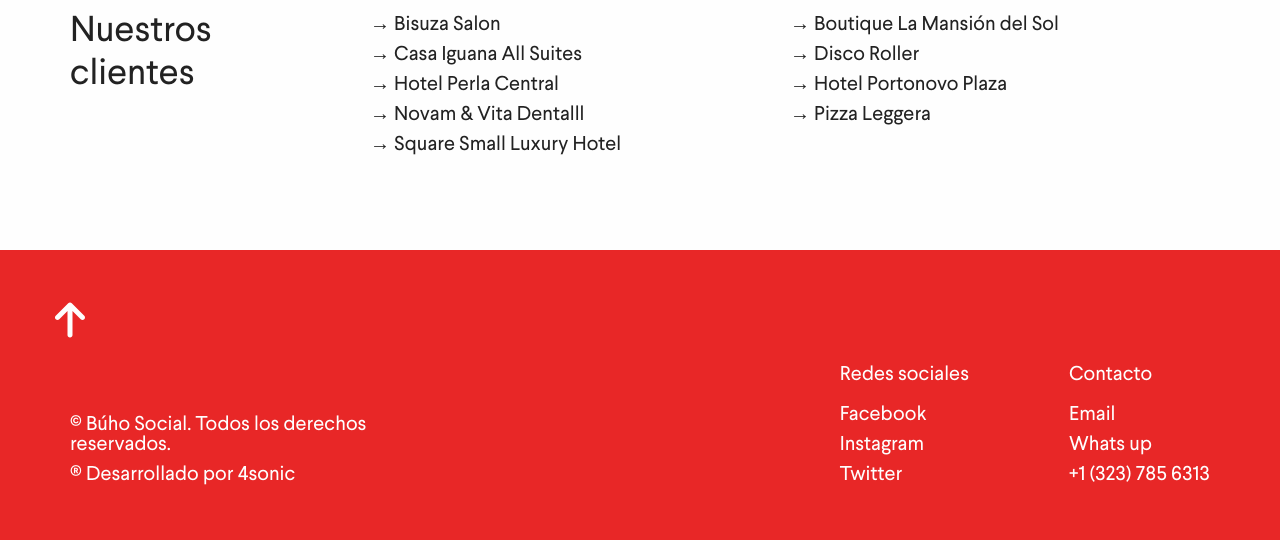
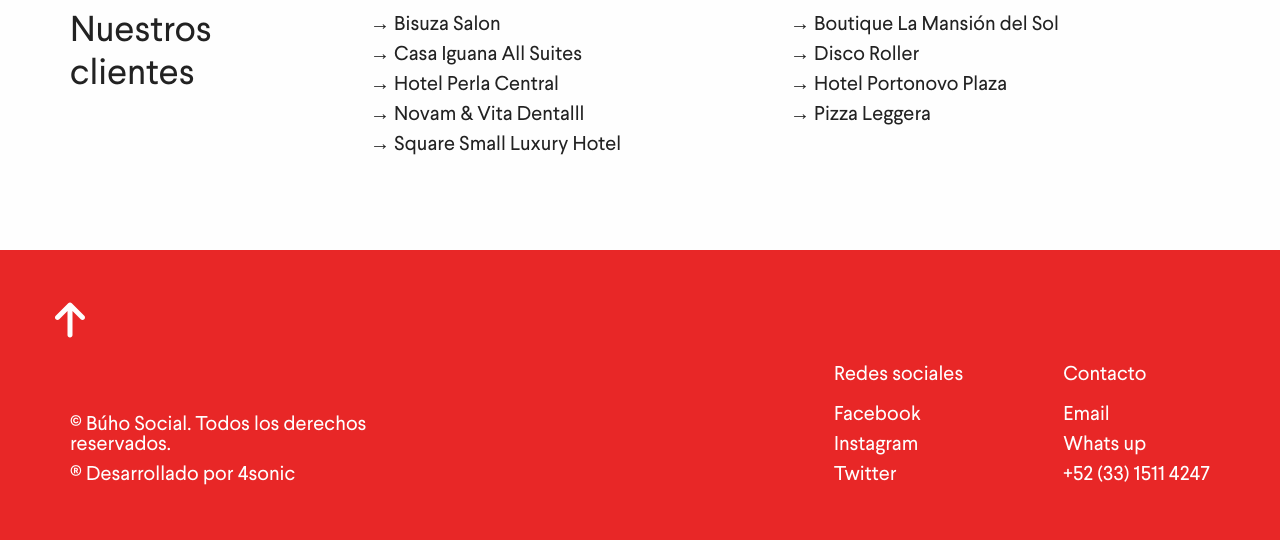
Before and after one commit to 4sonic/buho-social, a Jekyll site: the page built from clients.md, in a window 1280 px wide. Shown: the part 1070-1610 px from the top of the page. Built offline with Jekyll 4.4.1, drawn with Linux system fonts in a browser that asks for light colours; a script that is not in the unit is left out.

Commit message:
Update footer.html

```diff
--- a/_includes/footer.html
+++ b/_includes/footer.html
@@ -42,7 +42,7 @@
             <li class="menu-text h5">Contacto</a></li>
             <a href="mailto:{{site.email}}">Email</a>
             <a href="https://api.whatsapp.com/send?phone=5213315114247">Whats up</a>
-            <li><a href="tel:+13237856313">+1 (323) 785 6313</a></li>
+            <li><a href="tel:+13315114247">+52 (33) 1511 4247</a></li>
           </ul>
         </div>
 
```
